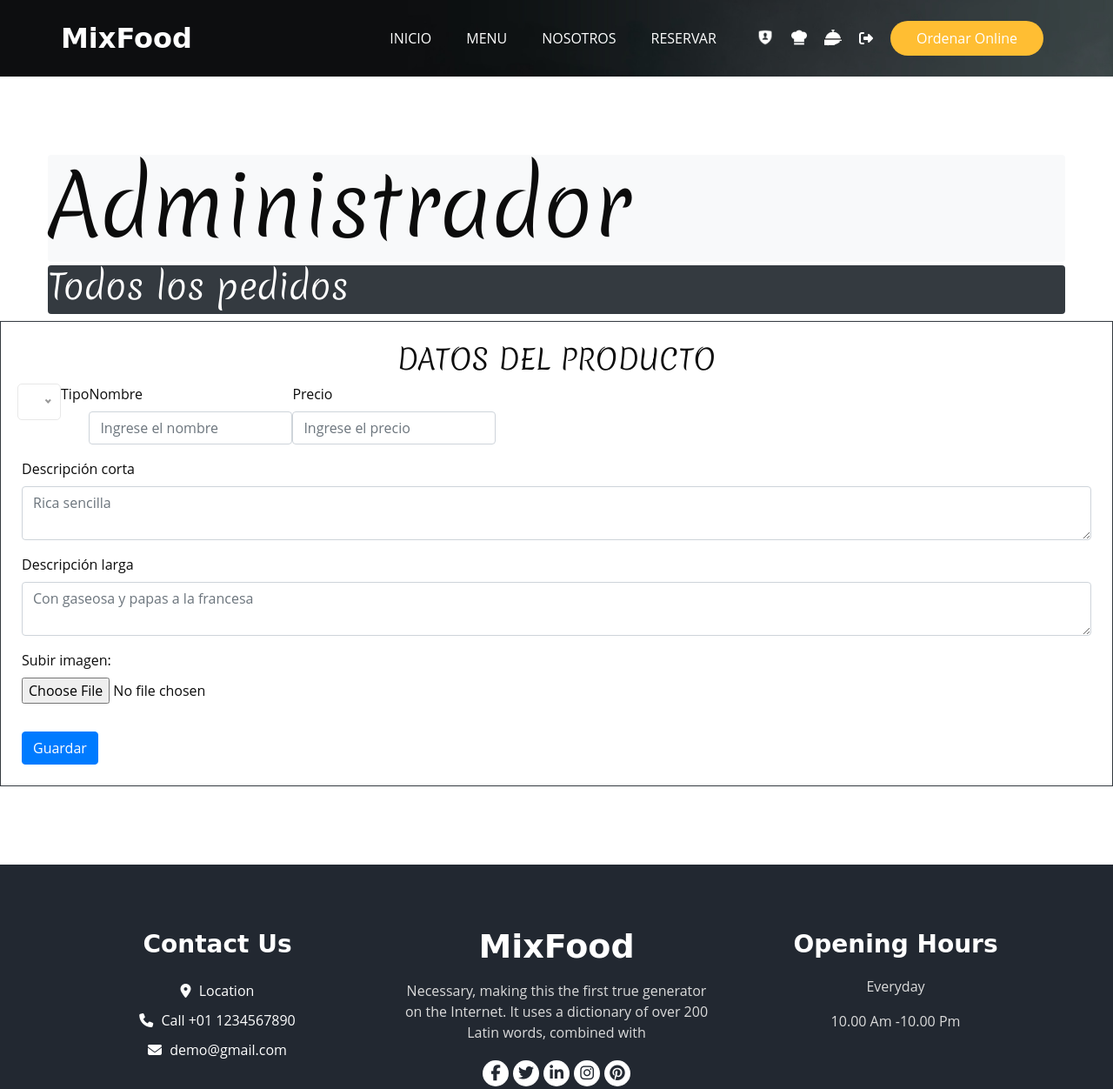
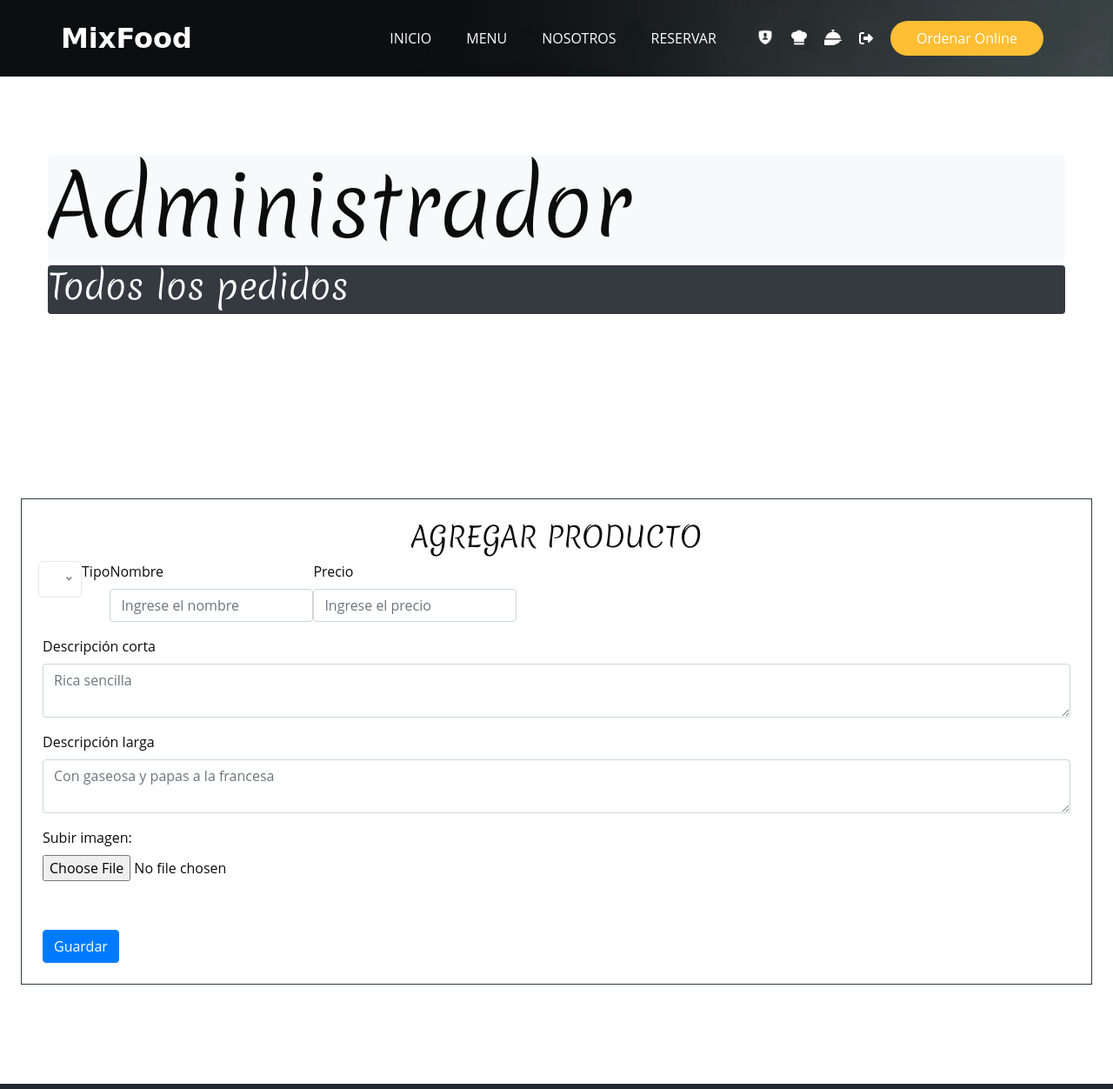
Before and after one commit to sebastian-crow/restaurante, a plain HTML site: page Pages/Admin/index.html in a window 1280 px wide. Shown: the top 1252 px of the page at 87% size. Drawn offline with nearby package versions, Linux system fonts and the light colour scheme; some packages are replaced by stand-ins of ours; sample sign-in values are in the browser's storage.

Commit message:
addproduct done

```diff
--- a/Pages/Admin/index.html
+++ b/Pages/Admin/index.html
@@ -20,6 +20,8 @@
     <!-- Vue-->
     <script src="https://unpkg.com/vue@3/dist/vue.global.js"></script>
 
+    <!-- <script src="https://cdn.jsdelivr.net/npm/sweetalert2@11"></script>
+ -->
     <!-- bootstrap core css -->
     <link
       rel="stylesheet"
@@ -268,11 +270,12 @@
         <!------------------------------------------------------>
 
         <!-- Formulario-->
-        <div
-          class="position-relative py-4 px-4 text-bg-dark border border-dark contenedors"
-        >
-          <h2 class="text-center">DATOS DEL PRODUCTO</h2>
-          <form @submit.prevent="addProducts">
+      </section>
+
+      <section class="layout_padding m-lg-4">
+        <div class="w-100 py-4 px-4 text-bg-dark border border-dark">
+          <h2 class="text-center">AGREGAR PRODUCTO</h2>
+          <div>
             <div class="form-row">
               <div class="form-group">
                 <label for="type">Tipo</label>
@@ -334,12 +337,18 @@
                 required
                 class="form-control-file"
               />
+              <br />
             </div>
-            <button type="submit" class="btn btn-primary mt-3">Guardar</button>
-          </form>
+            <button
+              type="submit"
+              class="btn btn-primary mt-3"
+              @click="addProducts"
+            >
+              Guardar
+            </button>
+          </div>
         </div>
       </section>
-
       <!-- end about section -->
 
       <!-- footer section -->
--- a/Pages/Admin/main.js
+++ b/Pages/Admin/main.js
@@ -11,7 +11,7 @@ createApp({
   methods: {
     addProducts() {
       if (this.price <= 0) {
-        swal("Error", "El precio no puede ser menor o igual que 0", "error");
+        alert("Error", "El precio no puede ser menor o igual que 0", "error");
       } else {
         let newProduct = {
           id: null,
@@ -38,7 +38,7 @@ createApp({
         this.img = "";
         this.name = "";
         this.descriptionLg = "";
-        swal(
+        alert(
           "¡Producto agregado!",
           "El producto se ha guardado satisfactoriamente.",
           "success"
@@ -68,7 +68,6 @@ createApp({
     this.orders = JSON.parse(localStorage.getItem("orders"));
   },
   mounted() {
-    console.log(this.orders);
     const listProduct = JSON.parse(localStorage.getItem("products"));
     if (listProduct !== null) {
       this.product = listProduct;
```
Also changed, not shown: main.js (+8 -4 lines).
